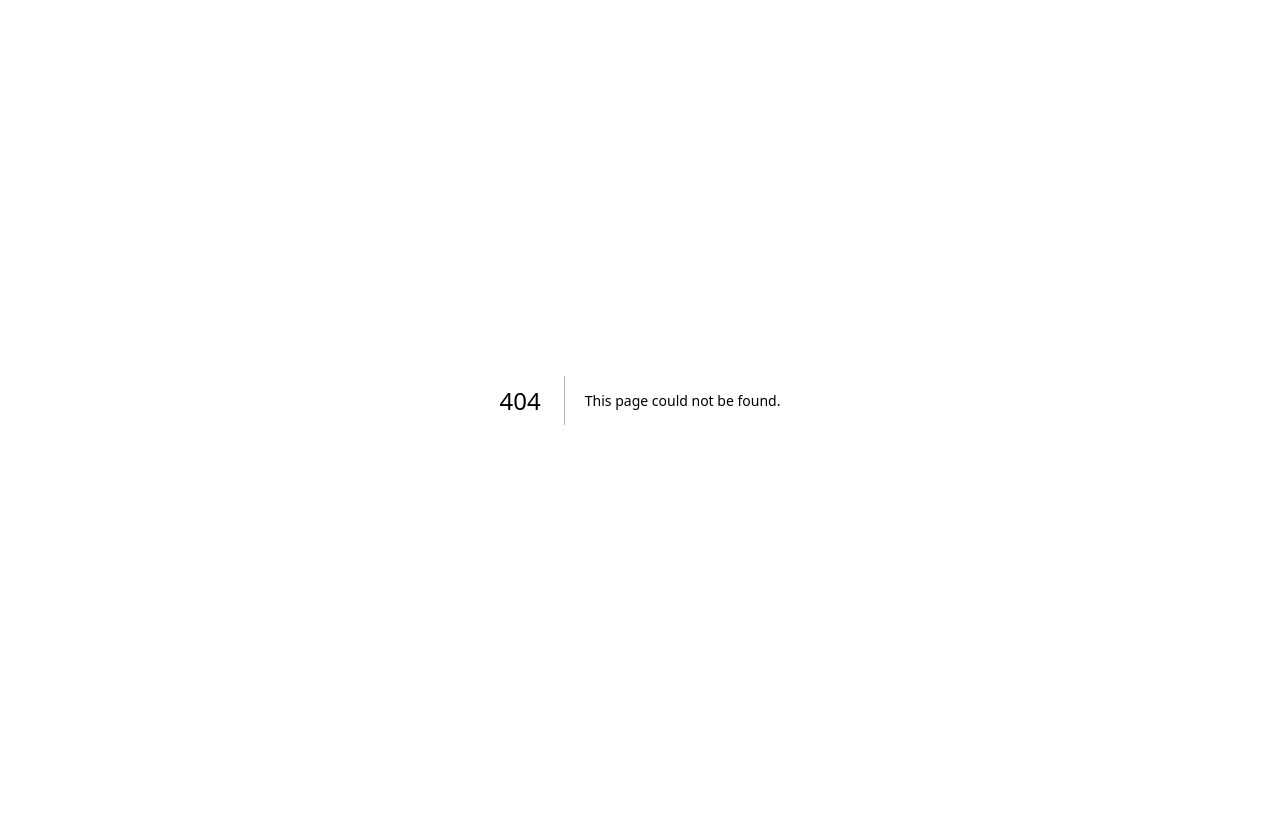
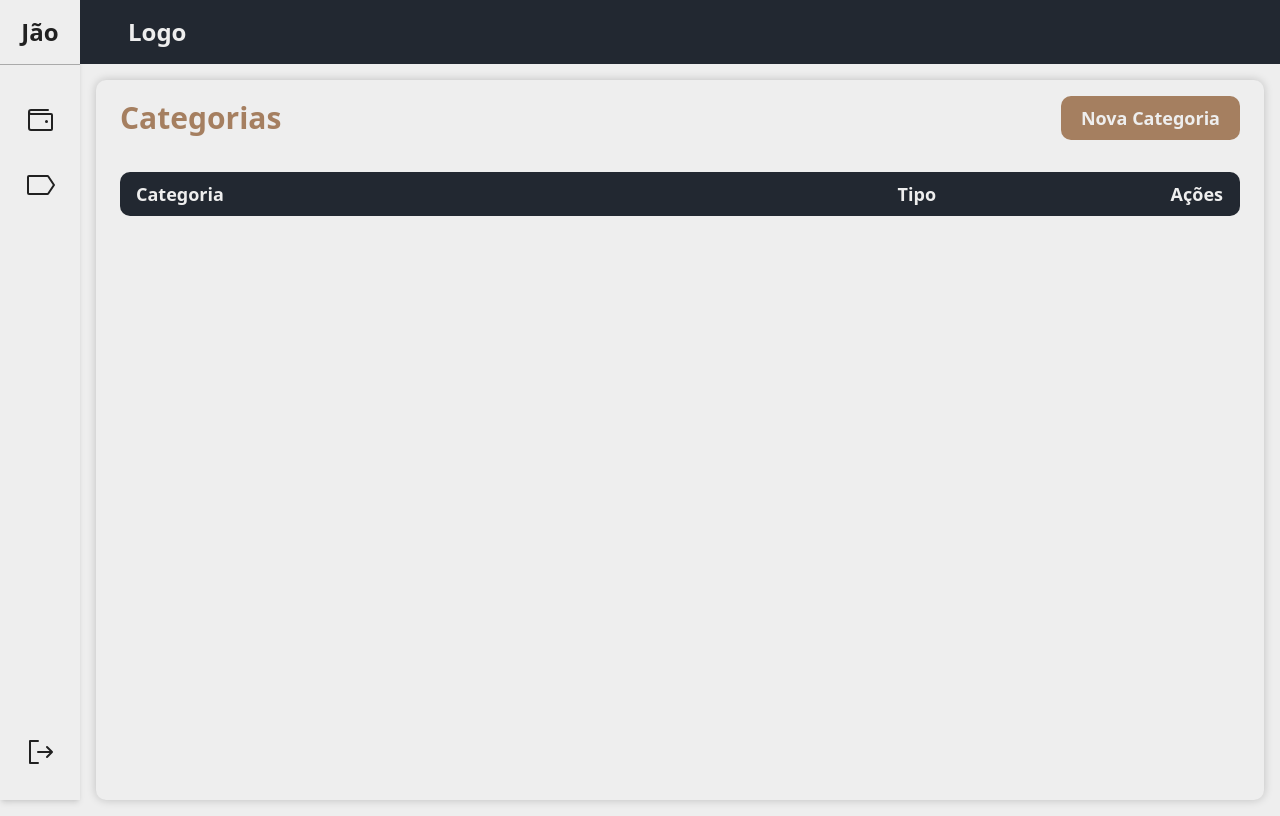
Before and after one commit to Alex-Nascimentoo/unima-jao-client, a Next.js app: page /app/transacao in a window 1280 px wide. Before the commit this address had no page. Built offline with nearby package versions, Linux system fonts and the light colour scheme; no server answers.

Commit message:
wip: start creating finance movement pages

```diff
--- /dev/null
+++ b/src/app/(application)/app/transacao/_components/MovementForm.tsx
@@ -0,0 +1,17 @@
+'use client'
+
+import { Movement } from "@/_types/movement"
+
+type Props = {
+  onClose: () => void
+  fetchMovements: () => void
+  movement: Movement | null
+}
+
+export default function MovementForm(props: Props) {
+  return (
+    <div>
+      movement form
+    </div>
+  )
+}
--- /dev/null
+++ b/src/app/(application)/app/transacao/page.tsx
@@ -0,0 +1,93 @@
+'use client'
+
+import Modal from "@/_components/Modal"
+import { Movement } from "@/_types/movement"
+import React from "react"
+import MovementForm from "./_components/MovementForm"
+import { api } from "@/lib/api"
+
+export default function TransacaoPage() {
+  const [isOpen, setIsOpen] = React.useState<boolean>(false)
+  const [movement, setMovement] = React.useState<Movement | null>(null)
+  const [movementList, setMovementList] = React.useState<Movement[]>()
+
+  async function fetchMovements() {
+    const response = await api.get('/transacoes')
+    setMovementList(response.data)
+  }
+
+  return (
+    <div
+      className="
+      p-4 px-6 h-[85%]
+      "
+    >
+      <div
+        className='
+        flex justify-between items-center
+        '
+      >
+        <h1
+          className='
+          text-3xl font-semibold text-accent
+          '
+        >Categorias</h1>
+
+        <button
+          className='
+          cursor-pointer
+          bg-accent rounded-lg
+          p-2 px-5
+          text-white font-semibold
+          '
+          onClick={() => {
+            setMovement(null)
+            setIsOpen(true)
+          }}
+        >
+          Nova Categoria
+        </button>
+      </div>
+
+      <Modal
+        isOpen={isOpen}
+        setIsOpen={setIsOpen}
+      >
+        <MovementForm
+          onClose={() => {
+            setMovement(null)
+            setIsOpen(false)
+          }}
+          fetchMovements={fetchMovements}
+          movement={movement ?? null}
+        />
+      </Modal>
+
+      <div
+        className='
+        bg-primary rounded-lg
+        text-white text-lg font-semibold
+        flex
+        p-2 px-4 mt-8
+        '
+      >
+        <p
+          className='
+          w-[70%]
+          '
+        >Categoria</p>
+        <p
+          className='
+          w-[25%]
+          '
+        >Tipo</p>
+        <p
+          className='
+          w-[5%]
+          text-center
+          '
+        >Ações</p>
+      </div>
+    </div>
+  )
+}
```
Also changed, not shown: src/_types/movement.d.ts (added, +9 -0 lines).
